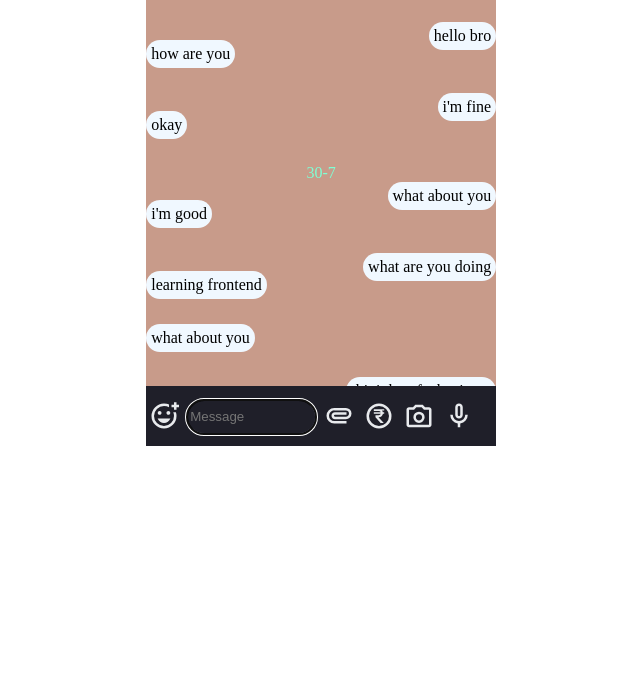
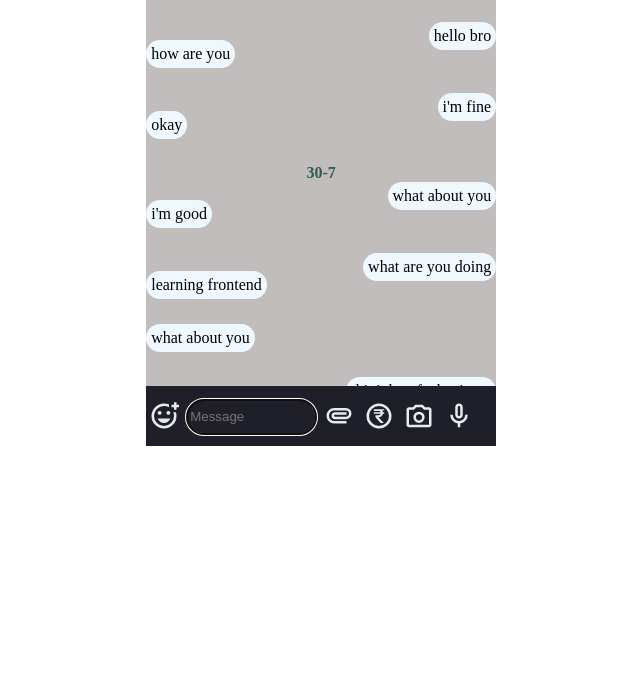
Before and after one commit to srikanth-nuthalapati/Css_taskbar, a plain HTML site: page day6_1/whatsapp.htm in a window 1280 px wide. Shown: the part 122-800 px from the top of the page, without its empty margins (241-881 px from the left). Drawn offline with Linux system fonts and the light colour scheme.

Commit message:
day7 added

```diff
--- a/day6_1/whatsapp.htm
+++ b/day6_1/whatsapp.htm
@@ -8,7 +8,7 @@
     .container{
         width: 350px;
         height:500px;
-        background-color: rgba(150, 65, 34, 0.527);
+        background-color: rgba(138, 130, 128, 0.527);
         margin-left: 30%;
     }
     .header{
@@ -63,6 +63,7 @@
         height: 440px;
         width: 100%;
         overflow-y: scroll;
+        scrollbar-width: none;
         position: relative;
     }
     .article{
@@ -87,7 +88,8 @@
         border-radius: 5pc;
     }
     .article .date{
-        color: aquamarine;
+        color: rgb(50, 92, 78);
+        font-weight: bolder;
         text-align: center;
         position: sticky;
         top: 0px;
```
Also changed, not shown: index.htm (+8 -0 lines).
